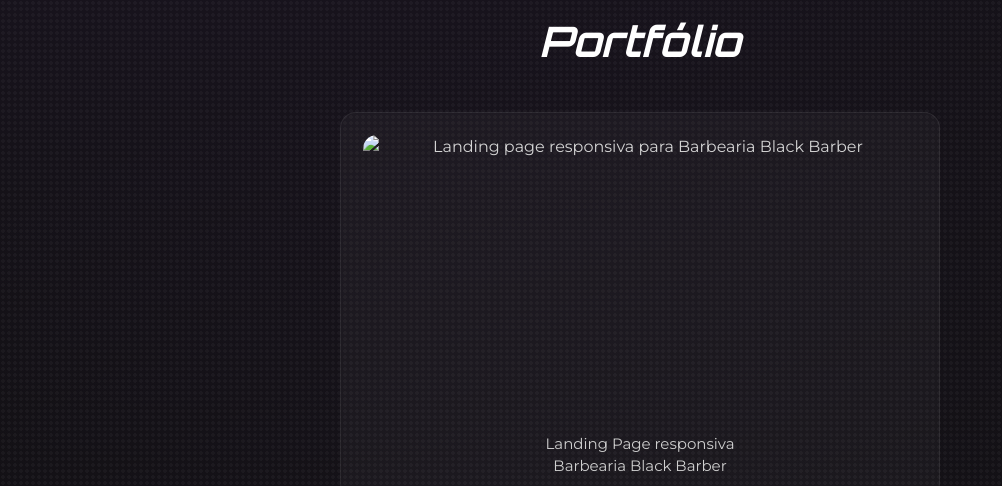
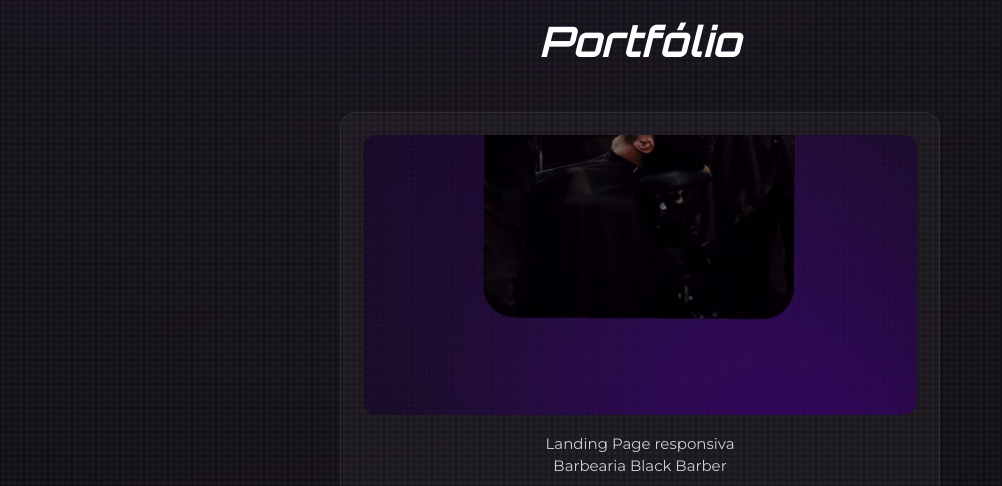
Before and after one commit to victorhkrieger25/Portif-lio, a plain HTML site: page Portifòlio/index.html in a window 1280 px wide. Shown: the part 2220-2706 px from the top of the page, without its empty margins (0-1002 px from the left). Drawn offline with Linux system fonts and the light colour scheme.

Commit message:
Add files via upload

```diff
--- a/Portifòlio/index.html
+++ b/Portifòlio/index.html
@@ -91,7 +91,7 @@
       <h2 class="portfolio-title">Portfólio</h2>
       <div class="portfolio-grid">
           <div class="portfolio-card">
-  <img src="img/blackbarber.png" alt="Landing page responsiva para Barbearia Black Barber" loading="lazy">
+  <img src="img/IMG_7662.jpeg" alt="Landing page responsiva para Barbearia Black Barber" loading="lazy">
   <p class="portfolio-desc">
     Landing Page responsiva<br>
     Barbearia Black Barber
```
